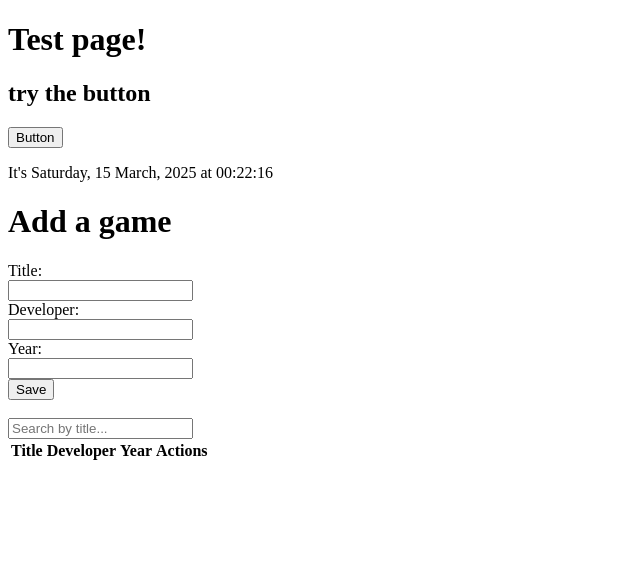
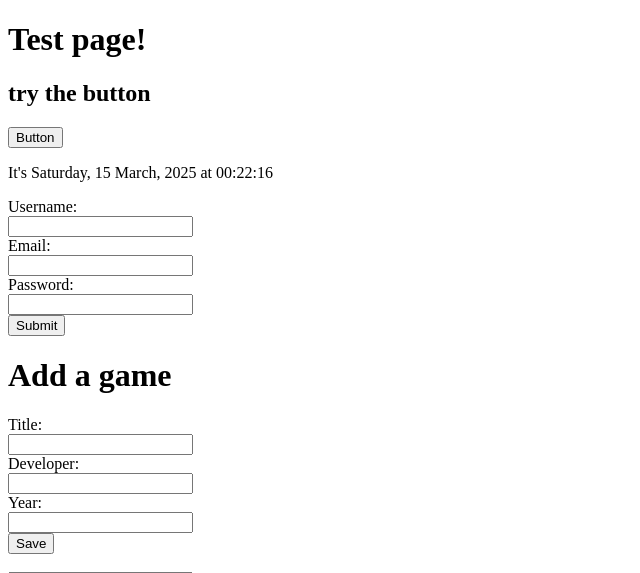
Before and after one commit to minervatbd/cis4004-webgame, a Django app: page / in a window 1280 px wide. Shown: the top 573 px of the page, without its empty margins (0-640 px from the left). Run offline with Django 4.2, Linux system fonts and the light colour scheme; lists and menus that the app fills with data are empty.

Commit message:
register javascript

```diff
--- /dev/null
+++ b/game/static/game/register.js
@@ -0,0 +1,37 @@
+const urlBase = "http://127.0.0.1:8000/api";
+
+async function registerUser(event) {
+    event.preventDefault();
+
+    const newusername = document.getElementById("username").value;
+    const newpassword = document.getElementById("password").value;
+    const newemail = document.getElementById("email").value;
+
+    const payload = {
+        username: newusername,
+        password: newpassword,
+        email: newemail
+    };
+
+    fetch(`${urlBase}/register/`, {
+        method: "POST",
+        headers: {
+            "Content-Type": "application/json",
+        },
+        body: JSON.stringify(payload),
+    })
+        .then((response) => response.json())
+        .then((data) => {
+            if (data.error) {
+                alert(data.error);
+            } else {
+                alert("Registration successful!");
+                localStorage.setItem("userId", data.id);
+                localStorage.setItem("username", newusername);
+                //window.location.href = "";
+            }
+        })
+        .catch((error) => {
+            console.error("Error:", error);
+        });
+}
--- a/game/templates/game/main.html
+++ b/game/templates/game/main.html
@@ -4,14 +4,22 @@
     <head>
         <meta charset="utf-8" />
         <title>Hello</title>
-        <script src="{% static 'game/games.js' %}"></script>
+        <script src="{% static 'game/register.js' %}"></script>
     </head>
     <body>
         <h1>Test page!</h1>
         <h2>try the button</h2>
         <button type="button">Button</button>
         <p>It's {{ date | date:"l, d F, Y" }} at {{ date | time:"H:i:s" }}</p>
-
+        <form id="registerForm">
+            <label for="username">Username:</label><br>
+            <input type="text" id="username" /><br>
+            <label for="email">Email:</label><br>
+            <input type="text" id="email" /><br>
+            <label for="password">Password:</label><br>
+            <input type="password" id="password" /><br>
+            <input type="submit">
+        </form>
         <h1>Add a game</h1>
         <label for="titleInput">Title:</label><br>
         <input type="text" id="titleInput" /><br>
@@ -36,6 +44,9 @@
             document.getElementById("searchInput").addEventListener("input", function (e) {
                 searchGames(e.target.value.trim());
             });
+            document.getElementById("registerForm").addEventListener("submit", function (e) {
+                registerUser(e);
+            });
         </script>
     </body>
 </html>
```
